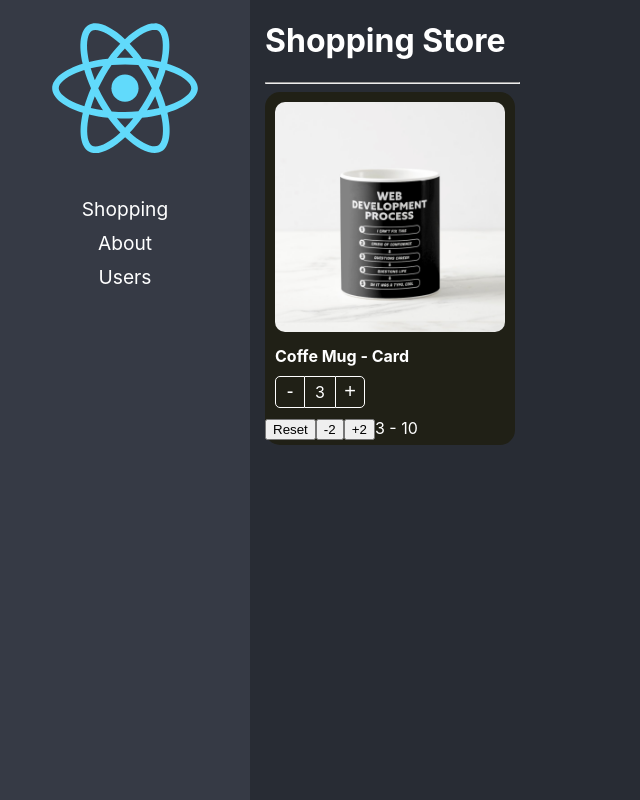
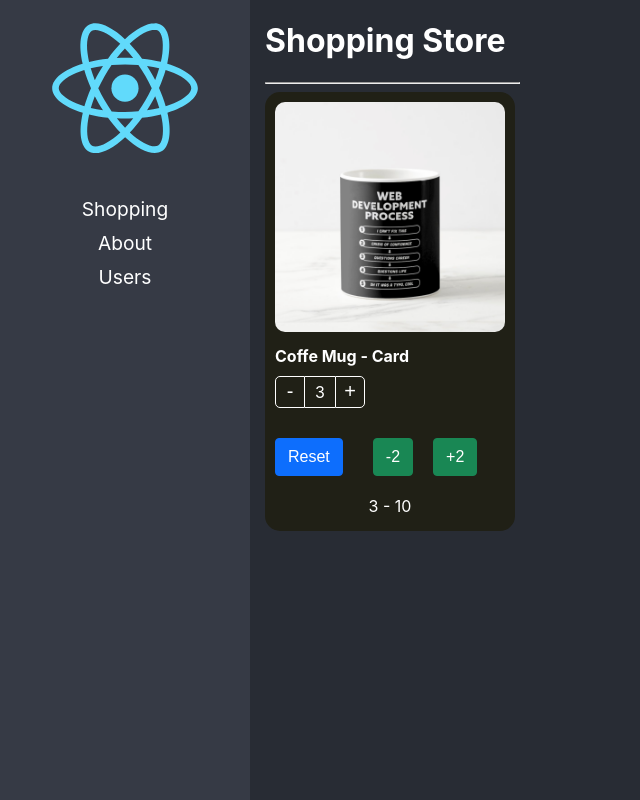
Before and after one commit to mcampoy/react-typescript-fork, a React (Create React App) app: page / in a window 1280 px wide. Shown: the whole page, without its empty margins (0-640 px from the left). Built offline with nearby package versions, Linux system fonts and the light colour scheme.

Commit message:
Patrón terminado

```diff
--- a/src/02-component-patterns/pages/ShoppingPage.tsx
+++ b/src/02-component-patterns/pages/ShoppingPage.tsx
@@ -37,13 +37,34 @@ const ShoppingPage = () => {
                 <ProductCard.Title className="text-white text-bold" />
                 <ProductCard.Buttons className="custom-buttons" />
 
-                <button onClick={ reset }>Reset</button>
-                <button onClick={ () => increaseBy(-2) }>-2</button>
+                <button
+                  className='btn btn-primary'
+                  style={{ margin: '20px', marginLeft: '10px' }}
+                  onClick={ reset }
+                >
+                    Reset
+                </button>
+                <button
+                  className='btn btn-success'
+                  onClick={ () => increaseBy(-2) }
+                  style={{ margin: '10px' }}
+                >
+                  -2
+                </button>
                 {
                   !isMaxCountReached &&
-                <button onClick={ () => increaseBy(2) }>+2</button>
+                <button
+                  className='btn btn-success'
+                  style={{ margin: '10px', marginLeft: '10px' }}
+                  onClick={ () => increaseBy(2) }
+                >
+                  +2
+                </button>
                 }
-                <span>{ count } - { maxCount } </span>
+                <div style={{ display: 'flex', justifyContent: 'center', marginBottom: '10px' }} >
+                  <div
+                  >{ count } - { maxCount } </div>
+                </div>
               </>
             )
           }
--- a/src/02-component-patterns/styles/custom-styles.css
+++ b/src/02-component-patterns/styles/custom-styles.css
@@ -26,3 +26,122 @@
   right: 10px;
   top: 0px;
 }
+
+.btn {
+  display: inline-block;
+  font-weight: 400;
+  line-height: 1.5;
+  color: #212529;
+  text-align: center;
+  text-decoration: none;
+  vertical-align: middle;
+  cursor: pointer;
+  -webkit-user-select: none;
+  -moz-user-select: none;
+  user-select: none;
+  background-color: transparent;
+  border: 1px solid transparent;
+  padding: 0.375rem 0.75rem;
+  font-size: 1rem;
+  border-radius: 0.25rem;
+  transition: color 0.15s ease-in-out, background-color 0.15s ease-in-out, border-color 0.15s ease-in-out, box-shadow 0.15s ease-in-out;
+}
+@media (prefers-reduced-motion: reduce) {
+  .btn {
+    transition: none;
+  }
+}
+.btn:hover {
+  color: #212529;
+}
+
+.btn-primary {
+  color: #fff;
+  background-color: #0d6efd;
+  border-color: #0d6efd;
+}
+.btn-primary:hover {
+  color: #fff;
+  background-color: #0b5ed7;
+  border-color: #0a58ca;
+}
+.btn-check:focus + .btn-primary, .btn-primary:focus {
+  color: #fff;
+  background-color: #0b5ed7;
+  border-color: #0a58ca;
+  box-shadow: 0 0 0 0.25rem rgba(49, 132, 253, 0.5);
+}
+.btn-check:checked + .btn-primary, .btn-check:active + .btn-primary, .btn-primary:active, .btn-primary.active, .show > .btn-primary.dropdown-toggle {
+  color: #fff;
+  background-color: #0a58ca;
+  border-color: #0a53be;
+}
+.btn-check:checked + .btn-primary:focus, .btn-check:active + .btn-primary:focus, .btn-primary:active:focus, .btn-primary.active:focus, .show > .btn-primary.dropdown-toggle:focus {
+  box-shadow: 0 0 0 0.25rem rgba(49, 132, 253, 0.5);
+}
+.btn-primary:disabled, .btn-primary.disabled {
+  color: #fff;
+  background-color: #0d6efd;
+  border-color: #0d6efd;
+}
+
+
+.btn-success {
+  color: #fff;
+  background-color: #198754;
+  border-color: #198754;
+}
+.btn-success:hover {
+  color: #fff;
+  background-color: #157347;
+  border-color: #146c43;
+}
+.btn-check:focus + .btn-success, .btn-success:focus {
+  color: #fff;
+  background-color: #157347;
+  border-color: #146c43;
+  box-shadow: 0 0 0 0.25rem rgba(60, 153, 110, 0.5);
+}
+.btn-check:checked + .btn-success, .btn-check:active + .btn-success, .btn-success:active, .btn-success.active, .show > .btn-success.dropdown-toggle {
+  color: #fff;
+  background-color: #146c43;
+  border-color: #13653f;
+}
+.btn-check:checked + .btn-success:focus, .btn-check:active + .btn-success:focus, .btn-success:active:focus, .btn-success.active:focus, .show > .btn-success.dropdown-toggle:focus {
+  box-shadow: 0 0 0 0.25rem rgba(60, 153, 110, 0.5);
+}
+.btn-success:disabled, .btn-success.disabled {
+  color: #fff;
+  background-color: #198754;
+  border-color: #198754;
+}
+
+.btn-info {
+  color: #000;
+  background-color: #0dcaf0;
+  border-color: #0dcaf0;
+}
+.btn-info:hover {
+  color: #000;
+  background-color: #31d2f2;
+  border-color: #25cff2;
+}
+.btn-check:focus + .btn-info, .btn-info:focus {
+  color: #000;
+  background-color: #31d2f2;
+  border-color: #25cff2;
+  box-shadow: 0 0 0 0.25rem rgba(11, 172, 204, 0.5);
+}
+.btn-check:checked + .btn-info, .btn-check:active + .btn-info, .btn-info:active, .btn-info.active, .show > .btn-info.dropdown-toggle {
+  color: #000;
+  background-color: #3dd5f3;
+  border-color: #25cff2;
+}
+.btn-check:checked + .btn-info:focus, .btn-check:active + .btn-info:focus, .btn-info:active:focus, .btn-info.active:focus, .show > .btn-info.dropdown-toggle:focus {
+  box-shadow: 0 0 0 0.25rem rgba(11, 172, 204, 0.5);
+}
+.btn-info:disabled, .btn-info.disabled {
+  color: #000;
+  background-color: #0dcaf0;
+  border-color: #0dcaf0;
+}
```
